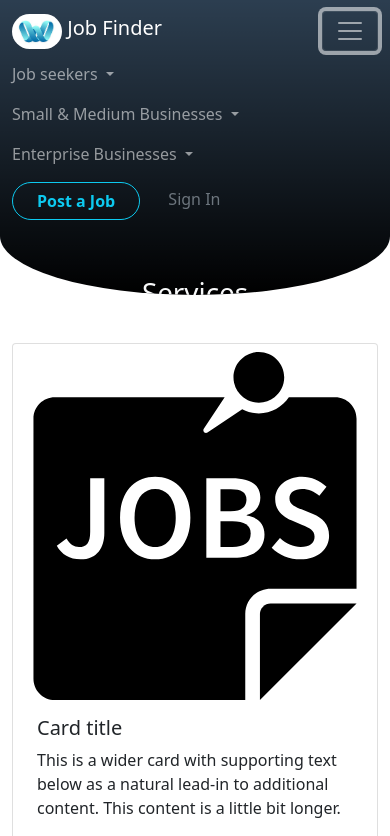
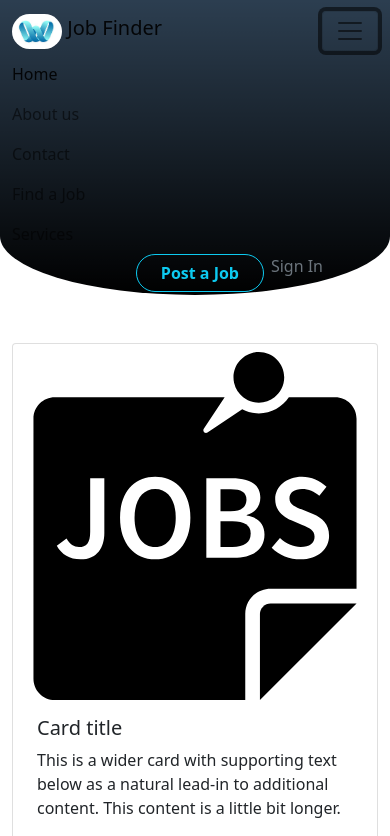
Before and after one commit to HamadBakeel/Job-Finder-Project, a plain HTML site: page services.html in a window 390 px wide. Both pictures are taken after a click on the button "Toggle navigation". Shown: the top 836 px of the page. Drawn offline with Linux system fonts and the light colour scheme.

Commit message:
added services and find job links to the navbar

```diff
--- a/css/main.css
+++ b/css/main.css
@@ -155,7 +155,7 @@ iframe {
   font-family: Poppins-Regular;
   font-size: 15px;
   line-height: 1.6;
-  color: #00ad5f;
+  color: #50bbd4;
 }
 
 /*==================================================================
@@ -330,7 +330,7 @@ textarea.input100 {
   top: -1px;
   left: -1px;
   pointer-events: none;
-  border: 1px solid #00ad5f;
+  border: 1px solid #50bbd4;
 
   visibility: hidden;
   opacity: 0;
@@ -386,7 +386,7 @@ textarea.input100 {
   min-width: 200px;
   height: 50px;
   border-radius: 2px;
-  background: #00ad5f;
+  background: #50bbd4;
 
   font-family: Montserrat-Bold;
   font-size: 12px;
--- a/services.html
+++ b/services.html
@@ -26,10 +26,7 @@
   <body>
     <!-- ========== Nav Bar =========== -->
     <section class="curved">
-      <nav
-        class="navbar navbar-expand-lg navbar-dark"
-        style="background: transparent"
-      >
+      <nav class="navbar navbar-expand-lg navbar-light">
         <div class="container-fluid">
           <a class="navbar-brand me-5" href="#">
             <img
@@ -41,90 +38,38 @@
             />
             Job Finder
           </a>
-          <button
-            class="navbar-toggler"
-            type="button"
-            data-bs-toggle="collapse"
-            data-bs-target="#navbarSupportedContent"
-            aria-controls="navbarSupportedContent"
-            aria-expanded="false"
-            aria-label="Toggle navigation"
-          >
+          <button class="navbar-toggler" type="button" data-bs-toggle="collapse" data-bs-target="#navbarNavAltMarkup" aria-controls="navbarNavAltMarkup" aria-expanded="false" aria-label="Toggle navigation">
             <span class="navbar-toggler-icon"></span>
           </button>
-          <div class="collapse navbar-collapse" id="navbarSupportedContent">
-            <ul class="navbar-nav me-auto mb-2 mb-lg-0">
-              <li class="nav-item dropdown me-3">
-                <a
-                  class="nav-link dropdown-toggle"
-                  href="#"
-                  id="navbarDropdown"
-                  role="button"
-                  data-bs-toggle="dropdown"
-                  aria-expanded="false"
-                >
-                  Job seekers
-                </a>
-                <ul class="dropdown-menu" aria-labelledby="navbarDropdown">
-                  <li><a class="dropdown-item" href="#">Action</a></li>
-                  <li><a class="dropdown-item" href="#">Another action</a></li>
-                  <li><hr class="dropdown-divider" /></li>
-                  <li>
-                    <a class="dropdown-item" href="#">Something else here</a>
-                  </li>
-                </ul>
-              </li>
-              <li class="nav-item dropdown me-3">
-                <a
-                  class="nav-link dropdown-toggle"
-                  href="#"
-                  id="navbarDropdown"
-                  role="button"
-                  data-bs-toggle="dropdown"
-                  aria-expanded="false"
-                >
-                  Small & Medium Businesses
-                </a>
-                <ul class="dropdown-menu" aria-labelledby="navbarDropdown">
-                  <li><a class="dropdown-item" href="#">Action</a></li>
-                  <li><a class="dropdown-item" href="#">Another action</a></li>
-                  <li><hr class="dropdown-divider" /></li>
-                  <li>
-                    <a class="dropdown-item" href="#">Something else here</a>
-                  </li>
-                </ul>
-              </li>
-              <li class="nav-item dropdown me-3">
-                <a
-                  class="nav-link dropdown-toggle"
-                  href="#"
-                  id="navbarDropdown"
-                  role="button"
-                  data-bs-toggle="dropdown"
-                  aria-expanded="false"
-                >
-                  Enterprise Businesses
-                </a>
-                <ul class="dropdown-menu" aria-labelledby="navbarDropdown">
-                  <li><a class="dropdown-item" href="#">Action</a></li>
-                  <li><a class="dropdown-item" href="#">Another action</a></li>
-                  <li><hr class="dropdown-divider" /></li>
-                  <li>
-                    <a class="dropdown-item" href="#">Something else here</a>
-                  </li>
-                </ul>
-              </li>
-            </ul>
-
+          <div class="collapse navbar-collapse" style="position: relative;" id="navbarNavAltMarkup">
+            <div class="navbar-nav">
+              <a class="nav-link active" aria-current="page" href="index.html">Home</a>
+              <a class="nav-link" href="about.html">About us</a>
+              <a class="nav-link" href="contact_us.html">Contact</a>
+              <a href="job_offers.html" class="nav-link">Find a Job</a>
+              <a href="services.html" class="nav-link">Services</a>
+            </div>
             <button
-              class="btn btn-outline-info px-4 me-4 fw-bold rounded-pill"
+            class="btn btn-outline-info px-4 me-4 fw-bold align-self-end rounded-pill nav-button-link"
+            style="position: absolute;
+                   right: 90px;
+            "
             type="button"
           >
             Post a Job
           </button>
-            <a href="" style="text-decoration: none" class="text-secondary"
+          <a href=""
+          style="position: absolute;
+                   right: 55px;
+            text-decoration: none"
+
+            class="text-secondary nav-button-link"
             >Sign In</a
           >
+          </div>
+
+
+
         </div>
         </div>
       </nav>
```
Also changed, not shown: about.html (+4 -1 lines), contact_us.html (+47 -19 lines), index.html (+2 -0 lines), job_details.html (+4 -1 lines), job_offers.html (+5 -1 lines), login_register.html (+49 -0 lines). Lines whose indentation alone changed are shown as unchanged.
